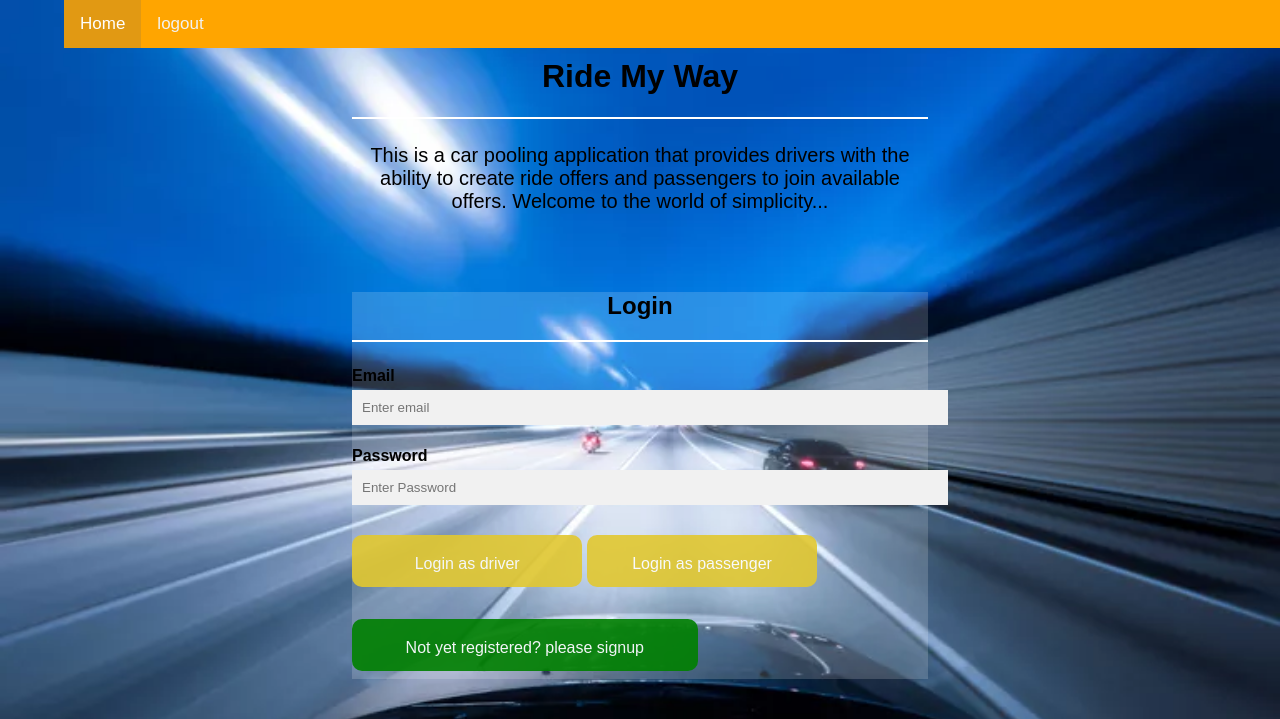
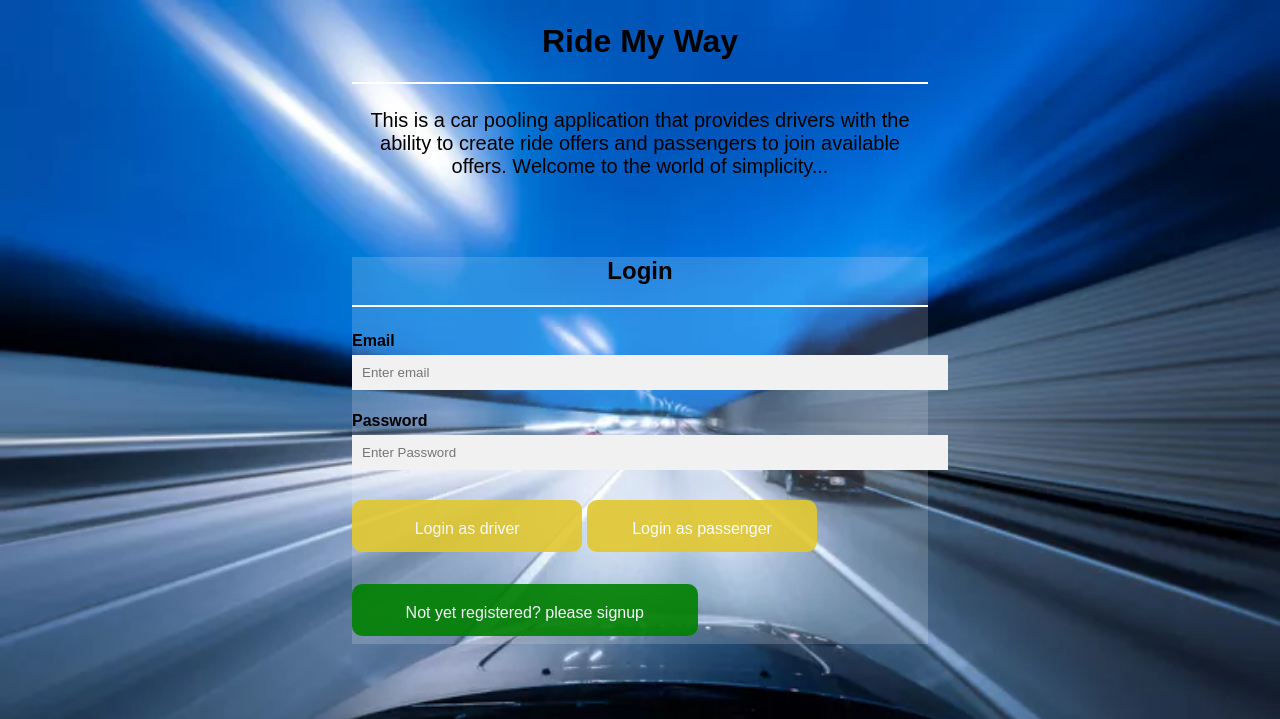
Before and after one commit to nokitoi/RideMyWay, a Flask app: template UI/templates/index.html in a window 1280 px wide. Shown: the top 719 px of the page. Run offline with Flask 2, Linux system fonts and the light colour scheme; the template is opened without the code that fills it, so the values that code supplies are empty.

Commit message:
remove navigation bar

```diff
--- a/UI/templates/index.html
+++ b/UI/templates/index.html
@@ -9,11 +9,7 @@
 
 </head>
 <body>
-    <!...navigation bar...!>
-    <div class="topnav">
-        <a class="active" href="index.html">Home</a>
-        <a href="index.html">logout</a>
-    </div><hr>
+
     <div class="container">
         <h1>Ride My Way</h1><hr>
         <div id="welcome">
```
